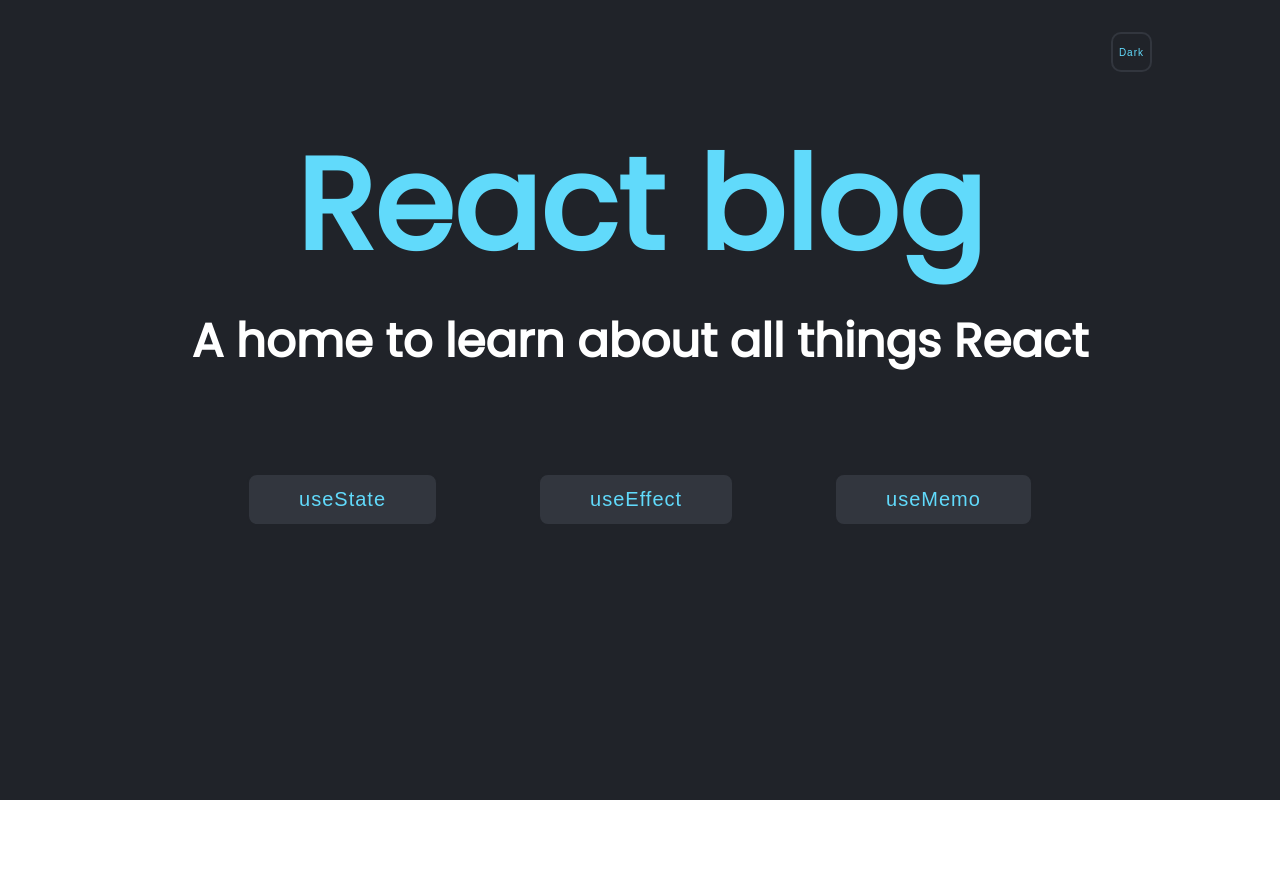
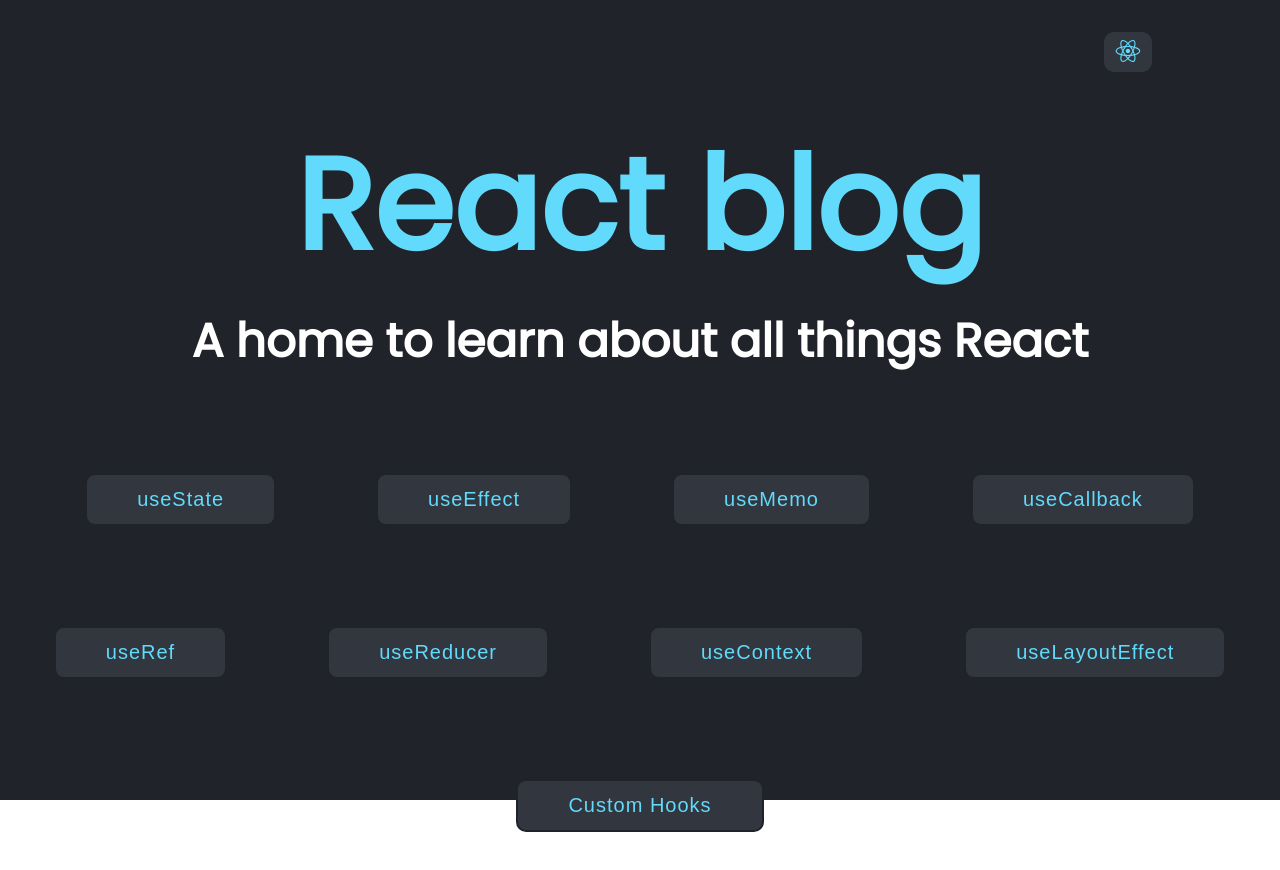
Before and after one commit to taine-rasmussen/react-blog, a React (Create React App) app: page / in a window 1280 px wide. Shown: the top 870 px of the page. Before the commit the page ends 800 px from the top, so only its background shows below. Built offline with nearby package versions, Linux system fonts and the light colour scheme.

Commit message:
changed dark mode btn to react logo

```diff
--- a/package.json
+++ b/package.json
@@ -8,6 +8,7 @@
     "@testing-library/user-event": "^13.5.0",
     "react": "^18.1.0",
     "react-dom": "^18.1.0",
+    "react-icons": "^4.3.1",
     "react-markdown": "^8.0.3",
     "react-router-dom": "^6.3.0",
     "react-scripts": "5.0.1",
--- a/src/Components/Landing.js
+++ b/src/Components/Landing.js
@@ -1,10 +1,14 @@
 import React, { useState, useMemo } from 'react'
 import LinkButton from '../Library/LinkButton'
 import '../Styles/Landing.css'
+import { DiReact } from 'react-icons/di';
+
+
+
 
 const Landing = () => {
   const [darkMode, setDarkMode] = useState(true)
-  const blogLinks = ['useState', 'useEffect', 'useMemo']
+  const blogLinks = ['useState', 'useEffect', 'useMemo', 'useCallback', 'useRef', 'useReducer', 'useContext', 'useLayoutEffect', 'Custom Hooks']
   const themeStyles = {
     color: darkMode ? '#61DAFB' : '#202329',
     backgroundColor: darkMode ? '#202329' : '#fff'
@@ -15,7 +19,7 @@ const Landing = () => {
       <div className="darkmode-container">
         <button
           onClick={() => { setDarkMode(prevDarkMode => !prevDarkMode) }}
-        >Dark</button >
+        >{<DiReact />}</button >
       </div>
       <div className="landing-headers">
         <div
--- a/src/Styles/Landing.css
+++ b/src/Styles/Landing.css
@@ -2,7 +2,6 @@
   height: 100vh;
   width: 100vw;
   display: flex;
-  flex-wrap: wrap;
   flex-direction: column;
   align-items: center;
 }
@@ -16,14 +15,14 @@
 }
 
 .darkmode-container button {
-  font-size: 10px;
-  font-weight: 100;
+  font-size: 2rem;
+  font-weight: 300;
   letter-spacing: 1px;
   outline: 0;
   border-radius: 10px;
   cursor: pointer;
   color: #61dafb;
-  background-color: #202329;
+  background-color: #32363e;
   border: 2px solid #32363e;
   border-radius: 10px;
 }
```
Also changed, not shown: 1 other file (tests, documents, lock files or other folders).
